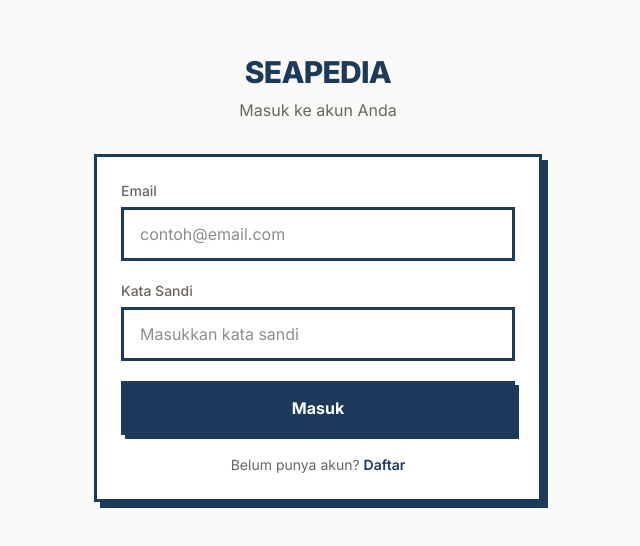
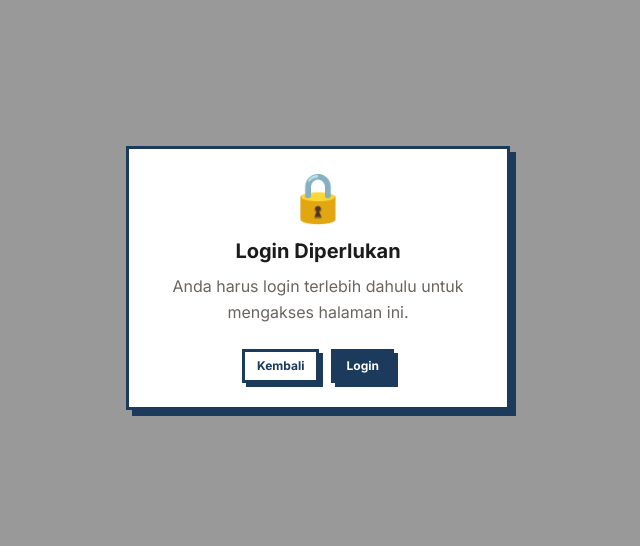
Before and after one commit to saputt/Seapedia-FE, a React (Vite) app: page /dashboard/buyer in a window 1280 px wide. Before the commit this address led to /auth/login. Shown: the part 122-668 px from the top of the page, without its empty margins (322-962 px from the left). Built offline with nearby package versions, Linux system fonts and the light colour scheme; no server answers.

Commit message:
feat(auth): add logout confirmation modal and login modal on protected routes

```diff
--- a/src/routes/PrivateRoute.jsx
+++ b/src/routes/PrivateRoute.jsx
@@ -1,12 +1,45 @@
-import { Navigate } from "react-router-dom";
+import { useState } from "react";
+import { useNavigate } from "react-router-dom";
 import useAuthStore from "../features/auth/store/authStore";
+import Button from "../shared/components/ui/Button";
 
 const PrivateRoute = ({ children }) => {
+  const navigate = useNavigate();
   const token = useAuthStore((s) => s.token);
+  const [showModal, setShowModal] = useState(true);
 
-  if (!token) {
-    return <Navigate to="/auth/login" replace />;
+  if (!token && showModal) {
+    return (
+      <div className="fixed inset-0 z-50 flex items-center justify-center bg-black/40 px-4">
+        <div
+          className="card max-w-sm w-full text-center"
+          onClick={(e) => e.stopPropagation()}
+        >
+          <div className="text-5xl mb-4">🔒</div>
+          <h3 className="text-xl font-bold text-text-primary mb-2">
+            Login Diperlukan
+          </h3>
+          <p className="text-text-secondary mb-6 leading-relaxed">
+            Anda harus login terlebih dahulu untuk mengakses halaman ini.
+          </p>
+          <div className="flex items-center justify-center gap-3">
+            <Button onClick={() => navigate(-1)} variant="ghost" size="sm">
+              Kembali
+            </Button>
+            <Button
+              onClick={() => navigate("/auth/login")}
+              variant="primary"
+              size="sm"
+            >
+              Login
+            </Button>
+          </div>
+        </div>
+      </div>
+    );
   }
+
+  if (!token) return null;
 
   return children;
 };
--- a/src/shared/components/ui/ProfileDropdown.jsx
+++ b/src/shared/components/ui/ProfileDropdown.jsx
@@ -4,6 +4,7 @@ import useAuthStore from "../../../features/auth/store/authStore";
 import { switchUserRole } from "../../../features/auth/api/auth.api";
 import { getMyStore } from "../../../features/store/api/store.api";
 import SwitchRoleModal from "./SwitchRoleModal";
+import AlertModal from "./AlertModal";
 
 const ProfileDropdown = () => {
   const navigate = useNavigate();
@@ -15,6 +16,7 @@ const ProfileDropdown = () => {
 
   const [dropdownOpen, setDropdownOpen] = useState(false);
   const [switchingRole, setSwitchingRole] = useState(null);
+  const [logoutModal, setLogoutModal] = useState(false);
   const profileRef = useRef(null);
 
   const displayName = user?.username || user?.email?.split("@")[0] || "User";
@@ -189,7 +191,7 @@ const ProfileDropdown = () => {
                 </button>
               )}
               <button
-                onClick={() => { logout(); setDropdownOpen(false); }}
+                onClick={() => { setDropdownOpen(false); setLogoutModal(true); }}
                 className="w-full text-left flex items-center gap-2 px-3 py-2 text-sm text-danger hover:bg-red-50 rounded transition-colors"
               >
                 Keluar
@@ -199,6 +201,18 @@ const ProfileDropdown = () => {
         )}
       </div>
       <SwitchRoleModal role={switchingRole} />
+      <AlertModal
+        isOpen={logoutModal}
+        onClose={() => setLogoutModal(false)}
+        icon="👋"
+        title="Yakin ingin keluar?"
+        message="Anda akan logout dari akun ini."
+        actionLabel="Keluar"
+        onAction={() => {
+          logout();
+          navigate("/", { replace: true });
+        }}
+      />
     </>
   );
 };
```
